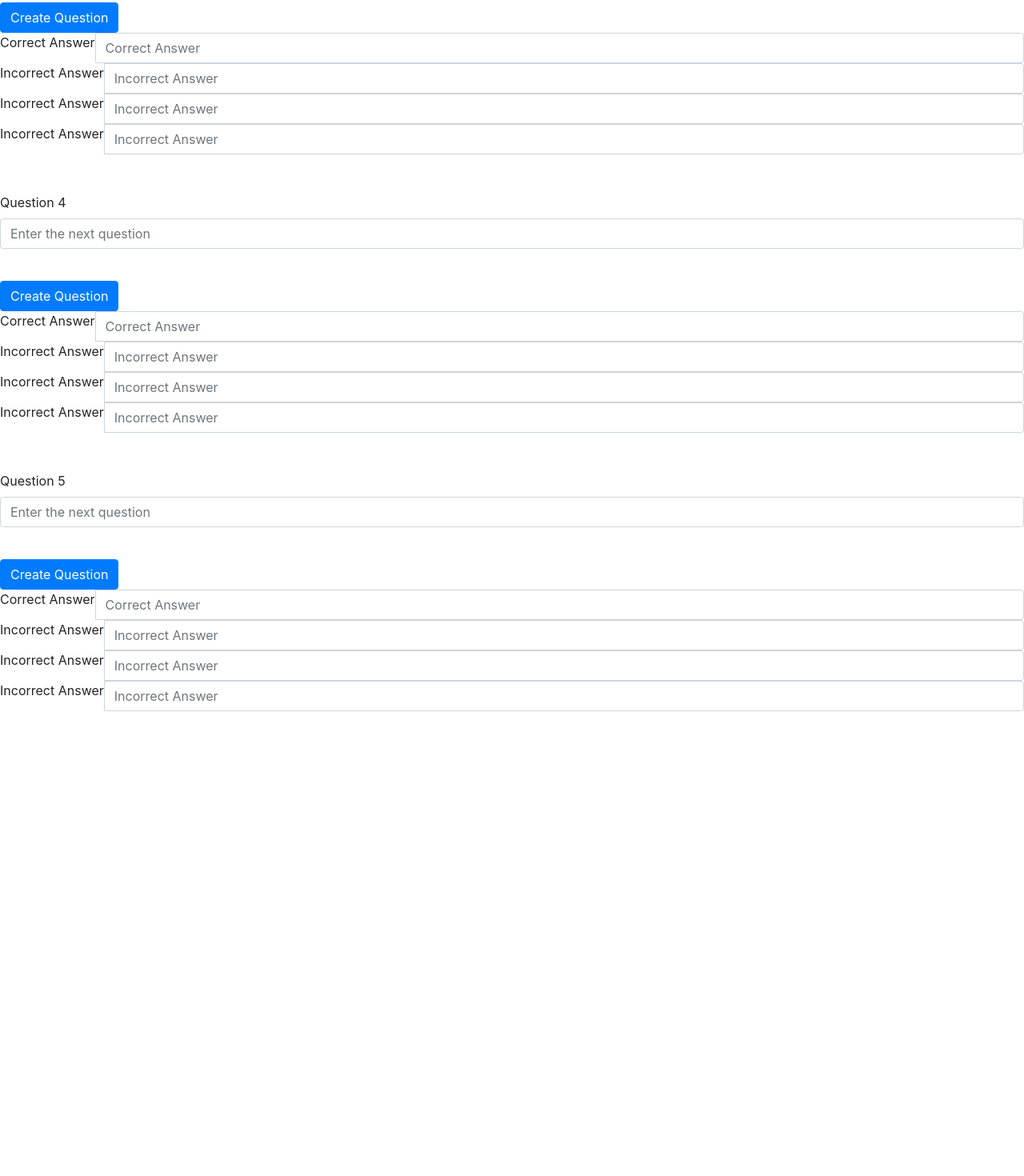
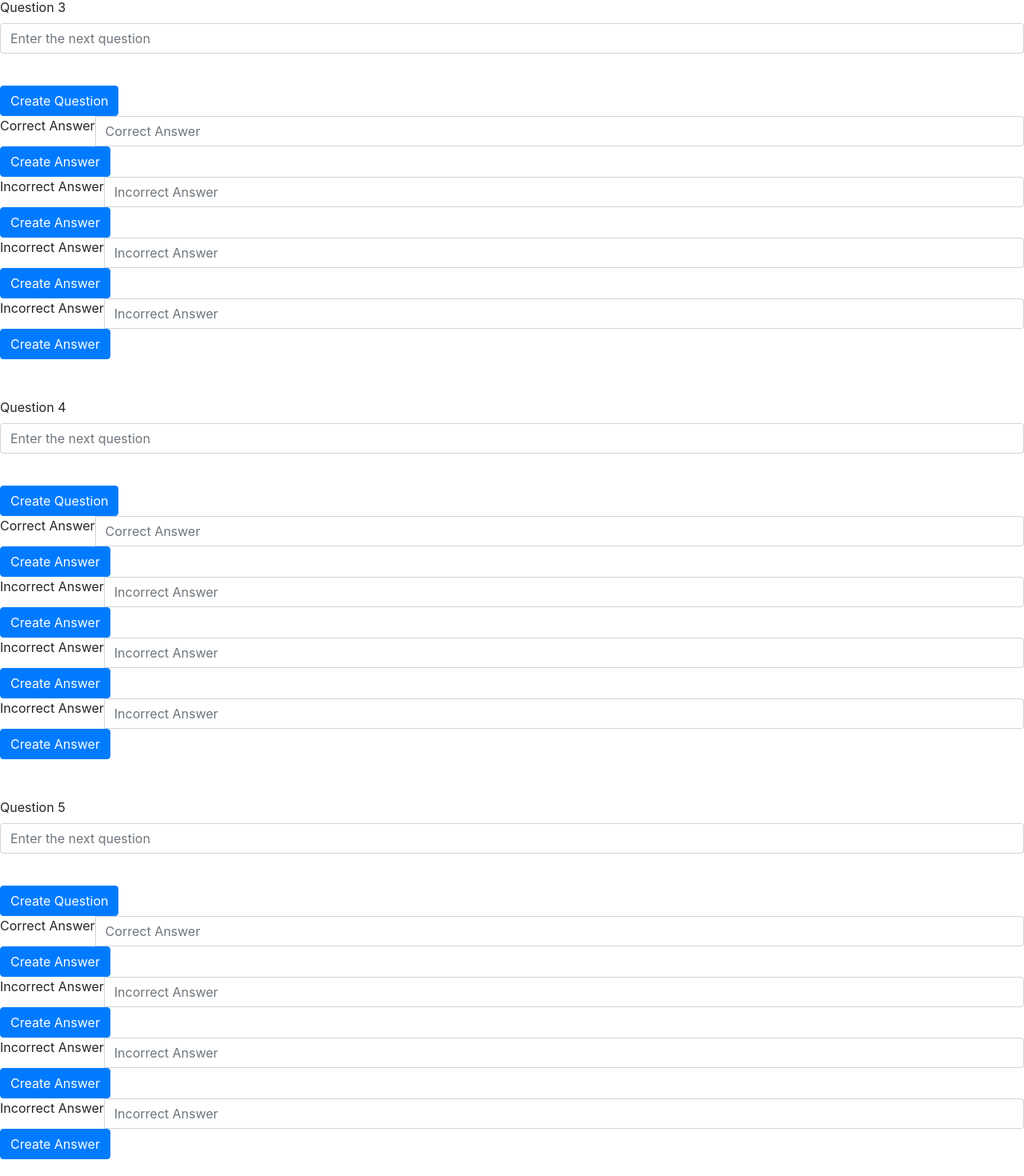
Before and after one commit to Zmaraz/Takoot-Front, an Angular app: page /questions in a window 1280 px wide. Shown: the part 1527-2997 px from the top of the page at 80% size. Before the commit the page ends 2464 px from the top, so only its background shows below. Built offline with nearby package versions, Linux system fonts and the light colour scheme.

Commit message:
finished creating buttons for the create quiz functionality

```diff
--- a/src/app/questions/questions.component.html
+++ b/src/app/questions/questions.component.html
@@ -119,24 +119,30 @@
     <span class="input-group-addon">Correct Answer</span> <br>
     <input id="correct-quest-2" type="text" class="form-control" name="correct" placeholder="Correct Answer">
   </div>
+  <button (click)="createAnswer5()" type="submit" class="btn btn-primary">Create Answer</button>
+  <br>
 
   <div class="input-group">
     <span class="input-group-addon">Incorrect Answer</span>
     <input id="incorrect1-quest-2" type="text" class="form-control" name="incorrect1" placeholder="Incorrect Answer">
   </div>
+  <button (click)="createAnswer6()" type="submit" class="btn btn-primary">Create Answer</button>
+  <br>
 
   <div class="input-group">
     <span class="input-group-addon">Incorrect Answer</span>
     <input id="incorrect2-quest-2" type="text" class="form-control" name="incorrect1" placeholder="Incorrect Answer">
   </div>
+  <button (click)="createAnswer7()" type="submit" class="btn btn-primary">Create Answer</button>
+  <br>
 
   <div class="input-group">
     <span class="input-group-addon">Incorrect Answer</span>
     <input id="incorrect3-quest-2" type="text" class="form-control" name="incorrect1" placeholder="Incorrect Answer">
   </div>
+  <button (click)="createAnswer8()" type="submit" class="btn btn-primary">Create Answer</button>
+  <br>
 
-  <br>
-  <br>
 
   <div class="form-group">
     <label for="quest3">Question 3</label>
@@ -150,21 +156,30 @@
     <span class="input-group-addon">Correct Answer</span> <br>
     <input id="correct-quest-3" type="text" class="form-control" name="correct" placeholder="Correct Answer">
   </div>
+  <button (click)="createAnswer9()" type="submit" class="btn btn-primary">Create Answer</button>
+  <br>
+
 
   <div class="input-group">
     <span class="input-group-addon">Incorrect Answer</span>
     <input id="incorrect1-quest-3" type="text" class="form-control" name="incorrect1" placeholder="Incorrect Answer">
   </div>
+  <button (click)="createAnswer10()" type="submit" class="btn btn-primary">Create Answer</button>
+  <br>
 
   <div class="input-group">
     <span class="input-group-addon">Incorrect Answer</span>
     <input id="incorrect2-quest-3" type="text" class="form-control" name="incorrect1" placeholder="Incorrect Answer">
   </div>
+  <button (click)="createAnswer11()" type="submit" class="btn btn-primary">Create Answer</button>
+  <br>
 
   <div class="input-group">
     <span class="input-group-addon">Incorrect Answer</span>
     <input id="incorrect3-quest-3" type="text" class="form-control" name="incorrect1" placeholder="Incorrect Answer">
   </div>
+  <button (click)="createAnswer12()" type="submit" class="btn btn-primary">Create Answer</button>
+  <br>
 
   <br>
   <br>
@@ -177,25 +192,37 @@
   <button (click)="createQuestion4()" type="submit" class="btn btn-primary">Create Question</button>
   <br>
 
+  <!-- 13-->
   <div class="input-group">
     <span class="input-group-addon">Correct Answer</span> <br>
-    <input id="correct" type="text" class="form-control" name="correct" placeholder="Correct Answer">
+    <input id="correct-quest-4" type="text" class="form-control" name="correct" placeholder="Correct Answer">
   </div>
+  <button (click)="createAnswer13()" type="submit" class="btn btn-primary">Create Answer</button>
+  <br>
 
+  <!--14-->
   <div class="input-group">
     <span class="input-group-addon">Incorrect Answer</span>
-    <input id="incorrect1" type="text" class="form-control" name="incorrect1" placeholder="Incorrect Answer">
+    <input id="incorrect1-quest-4" type="text" class="form-control" name="incorrect1" placeholder="Incorrect Answer">
   </div>
+  <button (click)="createAnswer14()" type="submit" class="btn btn-primary">Create Answer</button>
+  <br>
 
+  <!--15-->
   <div class="input-group">
     <span class="input-group-addon">Incorrect Answer</span>
-    <input id="incorrect2" type="text" class="form-control" name="incorrect1" placeholder="Incorrect Answer">
+    <input id="incorrect2-quest-4" type="text" class="form-control" name="incorrect1" placeholder="Incorrect Answer">
   </div>
+  <button (click)="createAnswer15()" type="submit" class="btn btn-primary">Create Answer</button>
+  <br>
 
+  <!--16-->
   <div class="input-group">
     <span class="input-group-addon">Incorrect Answer</span>
-    <input id="incorrect3" type="text" class="form-control" name="incorrect1" placeholder="Incorrect Answer">
+    <input id="incorrect3-quest-4" type="text" class="form-control" name="incorrect1" placeholder="Incorrect Answer">
   </div>
+  <button (click)="createAnswer16()" type="submit" class="btn btn-primary">Create Answer</button>
+  <br>
 
   <br>
   <br>
@@ -210,23 +237,31 @@
 
   <div class="input-group">
     <span class="input-group-addon">Correct Answer</span> <br>
-    <input id="correct" type="text" class="form-control" name="correct" placeholder="Correct Answer">
+    <input id="correct-quest-5" type="text" class="form-control" name="correct" placeholder="Correct Answer">
   </div>
+  <button (click)="createAnswer17()" type="submit" class="btn btn-primary">Create Answer</button>
+  <br>
 
   <div class="input-group">
     <span class="input-group-addon">Incorrect Answer</span>
-    <input id="incorrect1" type="text" class="form-control" name="incorrect1" placeholder="Incorrect Answer">
+    <input id="incorrect1-quest-5" type="text" class="form-control" name="incorrect1" placeholder="Incorrect Answer">
   </div>
+  <button (click)="createAnswer18()" type="submit" class="btn btn-primary">Create Answer</button>
+  <br>
 
   <div class="input-group">
     <span class="input-group-addon">Incorrect Answer</span>
-    <input id="incorrect2" type="text" class="form-control" name="incorrect1" placeholder="Incorrect Answer">
+    <input id="incorrect2-quest-5" type="text" class="form-control" name="incorrect1" placeholder="Incorrect Answer">
   </div>
+  <button (click)="createAnswer19()" type="submit" class="btn btn-primary">Create Answer</button>
+  <br>
 
   <div class="input-group">
     <span class="input-group-addon">Incorrect Answer</span>
-    <input id="incorrect3" type="text" class="form-control" name="incorrect1" placeholder="Incorrect Answer">
+    <input id="incorrect3-quest-5" type="text" class="form-control" name="incorrect1" placeholder="Incorrect Answer">
   </div>
+  <button (click)="createAnswer20()" type="submit" class="btn btn-primary">Create Answer</button>
+  <br>
 
   <br>
   <br>
--- a/src/app/questions/questions.component.ts
+++ b/src/app/questions/questions.component.ts
@@ -162,4 +162,75 @@ export class QuestionsComponent implements OnInit {
     this.questions.createAns(this.theAnswer);
   }
 
+  createAnswer11(wrongAns2) {
+    wrongAns2 = (<HTMLInputElement>document.getElementById('incorrect2-quest-3')).value;
+    this.theAnswer = new Answer (wrongAns2, 1);
+    console.log(this.theQuestion);
+    this.questions.createAns(this.theAnswer);
+  }
+
+  createAnswer12(wrongAns3) {
+    wrongAns3 = (<HTMLInputElement>document.getElementById('incorrect3-quest-3')).value;
+    this.theAnswer = new Answer (wrongAns3, 1);
+    console.log(this.theQuestion);
+    this.questions.createAns(this.theAnswer);
+  }
+
+  createAnswer13(correctAns) {
+    correctAns = (<HTMLInputElement>document.getElementById('correct-quest-4')).value;
+    this.theAnswer = new Answer (correctAns, 0);
+    console.log(this.theQuestion);
+    this.questions.createAns(this.theAnswer);
+  }
+
+  createAnswer14(wrongAns1) {
+    wrongAns1 = (<HTMLInputElement>document.getElementById('incorrect1-quest-4')).value;
+    this.theAnswer = new Answer (wrongAns1, 1);
+    console.log(this.theQuestion);
+    this.questions.createAns(this.theAnswer);
+  }
+
+  createAnswer15(wrongAns2) {
+    wrongAns2 = (<HTMLInputElement>document.getElementById('incorrect2-quest-4')).value;
+    this.theAnswer = new Answer (wrongAns2, 1);
+    console.log(this.theQuestion);
+    this.questions.createAns(this.theAnswer);
+  }
+
+  createAnswer16(wrongAns3) {
+    wrongAns3 = (<HTMLInputElement>document.getElementById('incorrect3-quest-4')).value;
+    this.theAnswer = new Answer (wrongAns3, 1);
+    console.log(this.theQuestion);
+    this.questions.createAns(this.theAnswer);
+  }
+
+  //question 5 answers
+  createAnswer17(correctAns) {
+    correctAns = (<HTMLInputElement>document.getElementById('correct-quest-5')).value;
+    this.theAnswer = new Answer (correctAns, 0);
+    console.log(this.theQuestion);
+    this.questions.createAns(this.theAnswer);
+  }
+
+  createAnswer18(wrongAns1) {
+    wrongAns1 = (<HTMLInputElement>document.getElementById('incorrect1-quest-5')).value;
+    this.theAnswer = new Answer (wrongAns1, 1);
+    console.log(this.theQuestion);
+    this.questions.createAns(this.theAnswer);
+  }
+
+  createAnswer19(wrongAns2) {
+    wrongAns2 = (<HTMLInputElement>document.getElementById('incorrect2-quest-5')).value;
+    this.theAnswer = new Answer (wrongAns2, 1);
+    console.log(this.theQuestion);
+    this.questions.createAns(this.theAnswer);
+  }
+
+  createAnswer20(wrongAns3) {
+    wrongAns3 = (<HTMLInputElement>document.getElementById('incorrect3-quest-5')).value;
+    this.theAnswer = new Answer (wrongAns3, 1);
+    console.log(this.theQuestion);
+    this.questions.createAns(this.theAnswer);
+  }
+
 }
```
